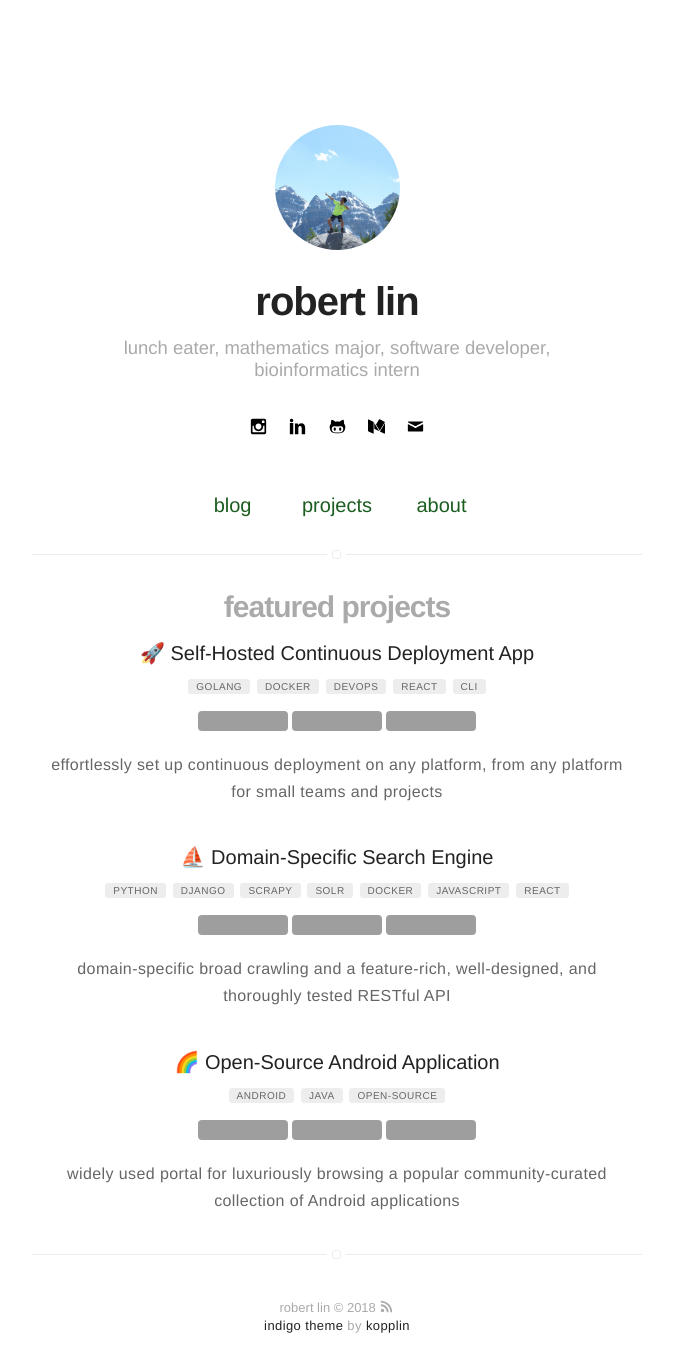
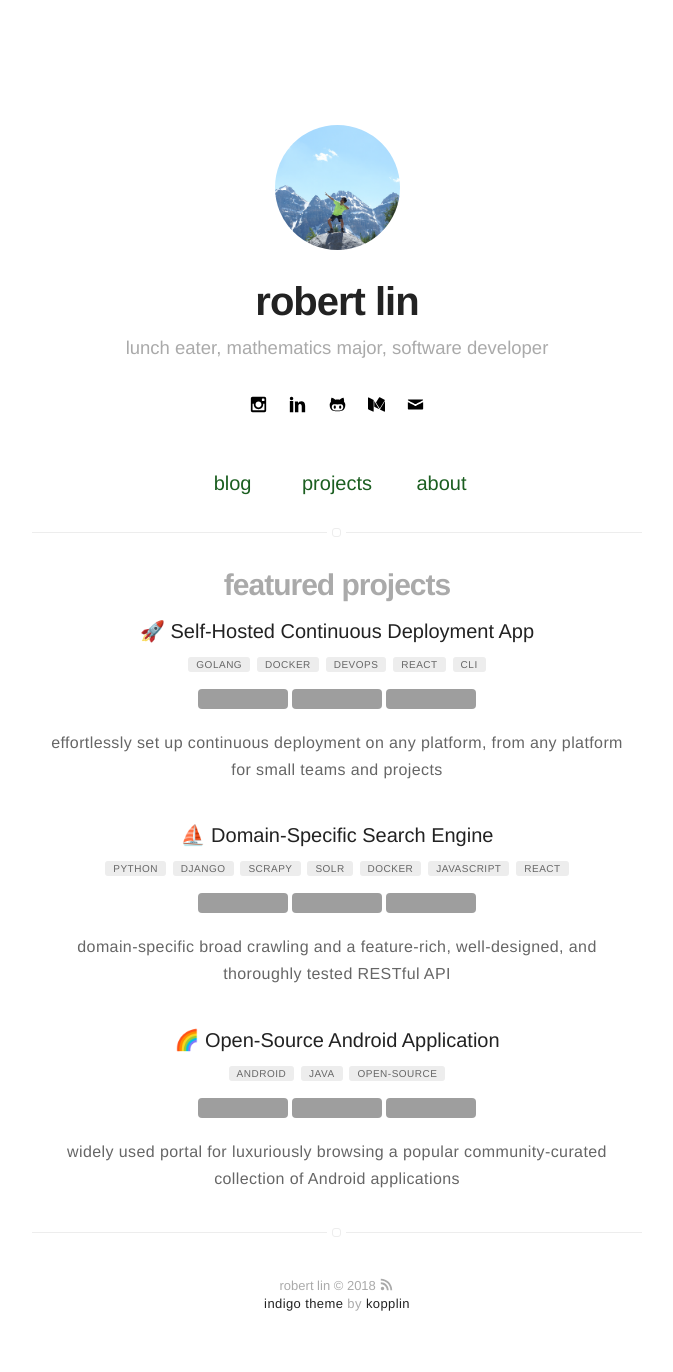
Before and after one commit to bobheadxi/bobheadxi.github.io, a Jekyll site: the page built from index.html, in a window 1280 px wide, cut to the strip 0-1397 px from the top of the page. Shown: the top 1372 px of the strip, without its empty margins (303-976 px from the left). Built offline with Jekyll 4.4.1, drawn with Linux system fonts in a browser that asks for light colours; emoji names are drawn with the system emoji font; grey boxes are pictures that could not be loaded.

Commit message:
Update _config.yml

```diff
--- a/_config.yml
+++ b/_config.yml
@@ -23,7 +23,7 @@ jekyll-mentions:
 
 # main text of home
 name: robert lin
-bio: lunch eater, mathematics major, software developer, bioinformatics intern
+bio: lunch eater, mathematics major, software developer
 
 # if it's an external image, update below for true
 # better with square images
```
